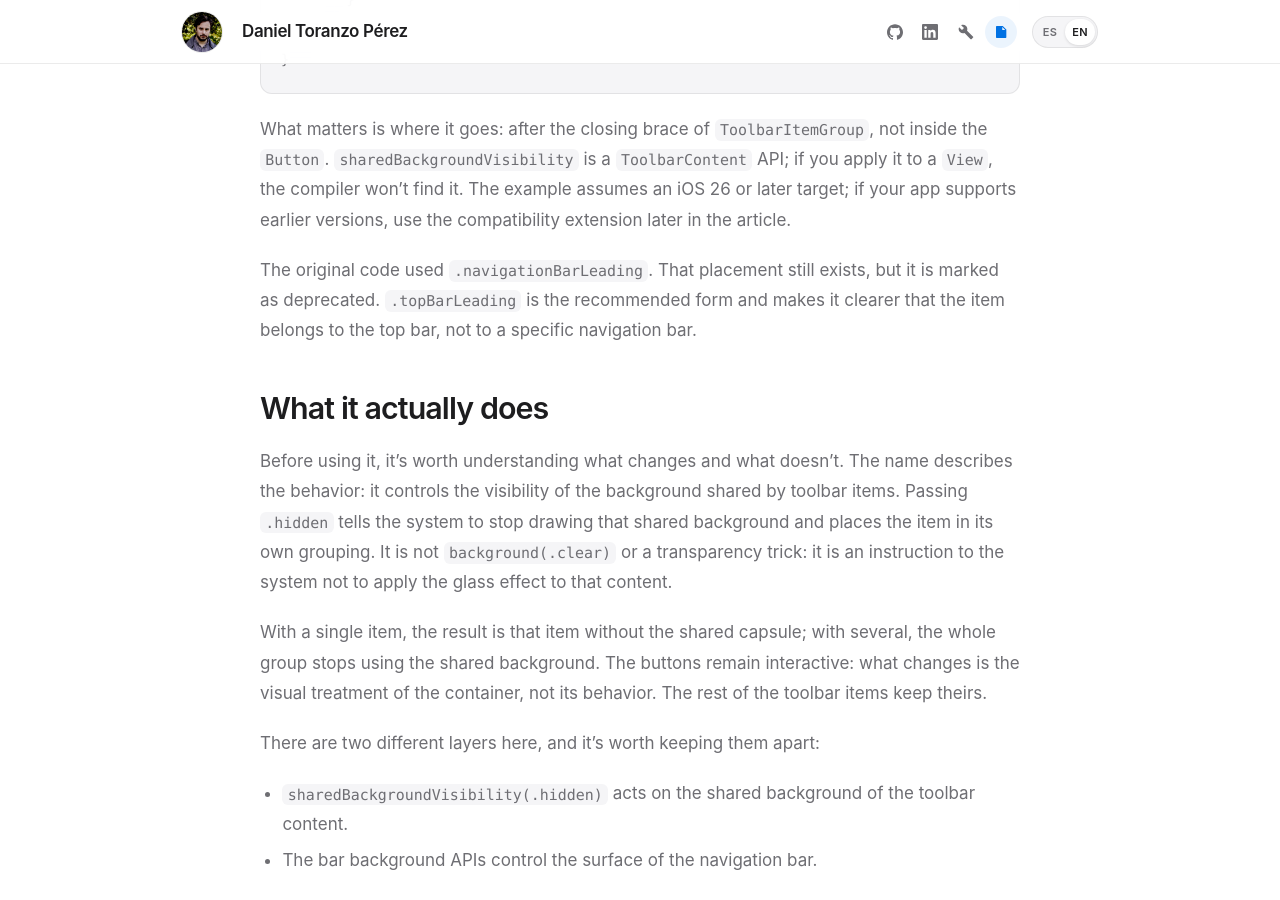
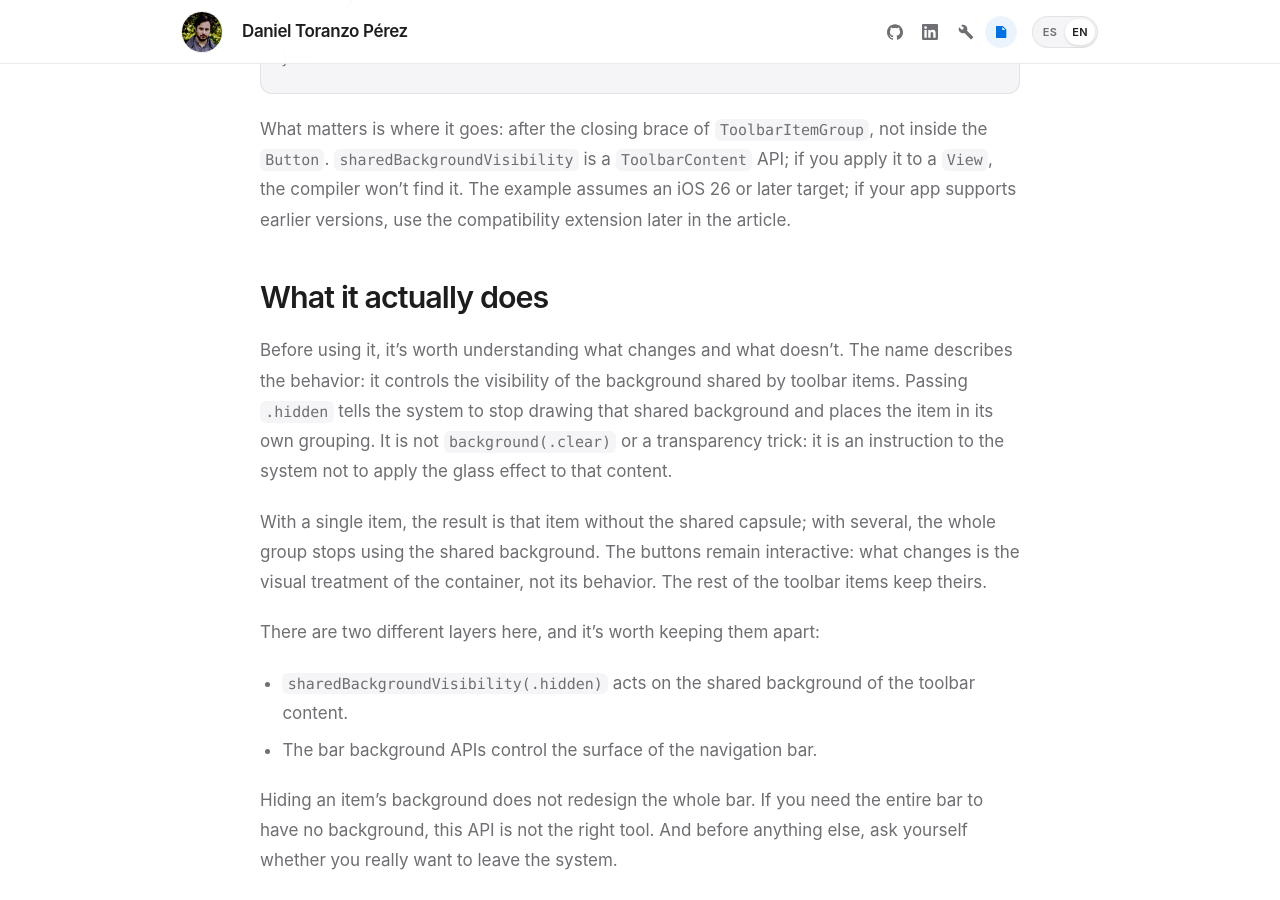
Before and after one commit to obocat/daniel_toranzo_perez, a Jekyll site: the page built from _posts/2026-11-11-swiftui-toolbar-sin-liquid-glass.markdown, in a window 1280 px wide and 900 px high, scrolled down 1455 px. Built offline with Jekyll 4.4.1, drawn with Linux system fonts in a browser that asks for light colours; some of the changed lines change nothing that is shown; some of the changed text lies outside the part shown.

Commit message:
docs: remove deprecated placement note (#21)

````diff
--- a/_posts/2026-11-11-swiftui-toolbar-sin-liquid-glass.markdown
+++ b/_posts/2026-11-11-swiftui-toolbar-sin-liquid-glass.markdown
@@ -42,8 +42,6 @@ struct ToolbarWithoutGlassView: View {
 ```
 
 Lo importante es dónde va: después del cierre de `ToolbarItemGroup`, no dentro del `Button`. `sharedBackgroundVisibility` es una API de `ToolbarContent`; si la aplicas a una `View`, el compilador no la encontrará. El ejemplo da por hecho un target de iOS 26 o superior; si tu app soporta versiones anteriores, usa la extensión de compatibilidad que veremos más adelante.
-
-El código original usaba `.navigationBarLeading`. Esa posición todavía existe, pero está marcada como obsoleta. `.topBarLeading` es la forma recomendada y deja más claro que el elemento pertenece a la barra superior, no a una barra de navegación concreta.
 
 ## Qué hace exactamente
 
@@ -205,7 +203,7 @@ Antes de cerrar, un repaso rápido. No todo es diseño: una excepción visual ta
 
 - ¿Es un elemento del toolbar y no la barra completa?
 - ¿El modificador está en el `ToolbarItem` o `ToolbarItemGroup`, no en la vista interior?
-- ¿Usas `.topBarLeading` o `.topBarTrailing` en lugar de las posiciones obsoletas?
+- ¿Usas `.topBarLeading` o `.topBarTrailing`?
 - ¿Tienes una alternativa para iOS anterior a 26?
 - ¿Compilas con el SDK de iOS 26 o posterior?
 
@@ -260,8 +258,6 @@ struct ToolbarWithoutGlassView: View {
 ```
 
 What matters is where it goes: after the closing brace of `ToolbarItemGroup`, not inside the `Button`. `sharedBackgroundVisibility` is a `ToolbarContent` API; if you apply it to a `View`, the compiler won't find it. The example assumes an iOS 26 or later target; if your app supports earlier versions, use the compatibility extension later in the article.
-
-The original code used `.navigationBarLeading`. That placement still exists, but it is marked as deprecated. `.topBarLeading` is the recommended form and makes it clearer that the item belongs to the top bar, not to a specific navigation bar.
 
 ## What it actually does
 
@@ -423,7 +419,7 @@ Before we wrap up, a quick checklist. Not everything here is about design: a vis
 
 - Is it a toolbar item and not the whole bar?
 - Is the modifier on `ToolbarItem` or `ToolbarItemGroup`, not on the inner view?
-- Are you using `.topBarLeading` or `.topBarTrailing` instead of deprecated placements?
+- Are you using `.topBarLeading` or `.topBarTrailing`?
 - Do you have a fallback for iOS earlier than 26?
 - Are you building with the iOS 26 SDK or later?
 
````
